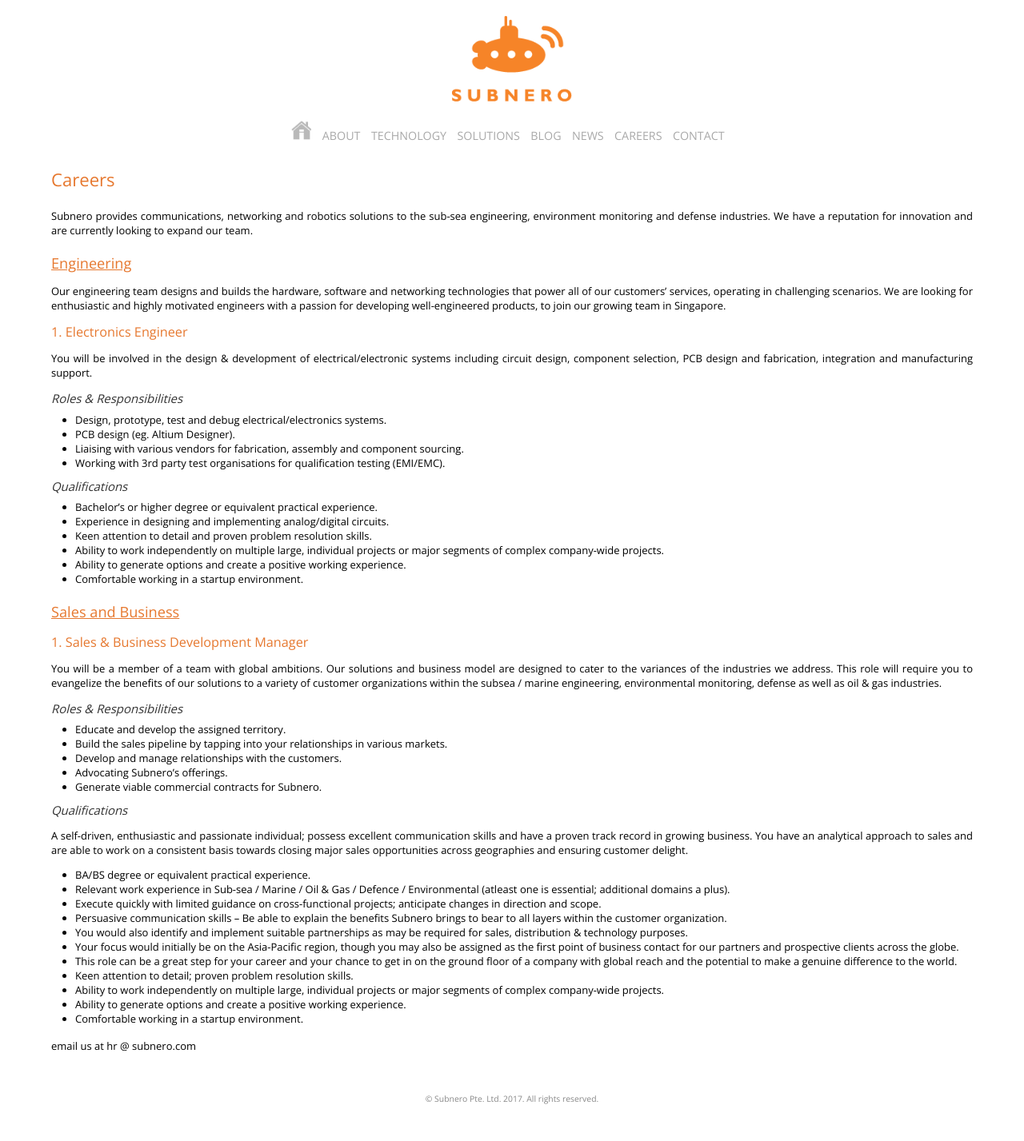
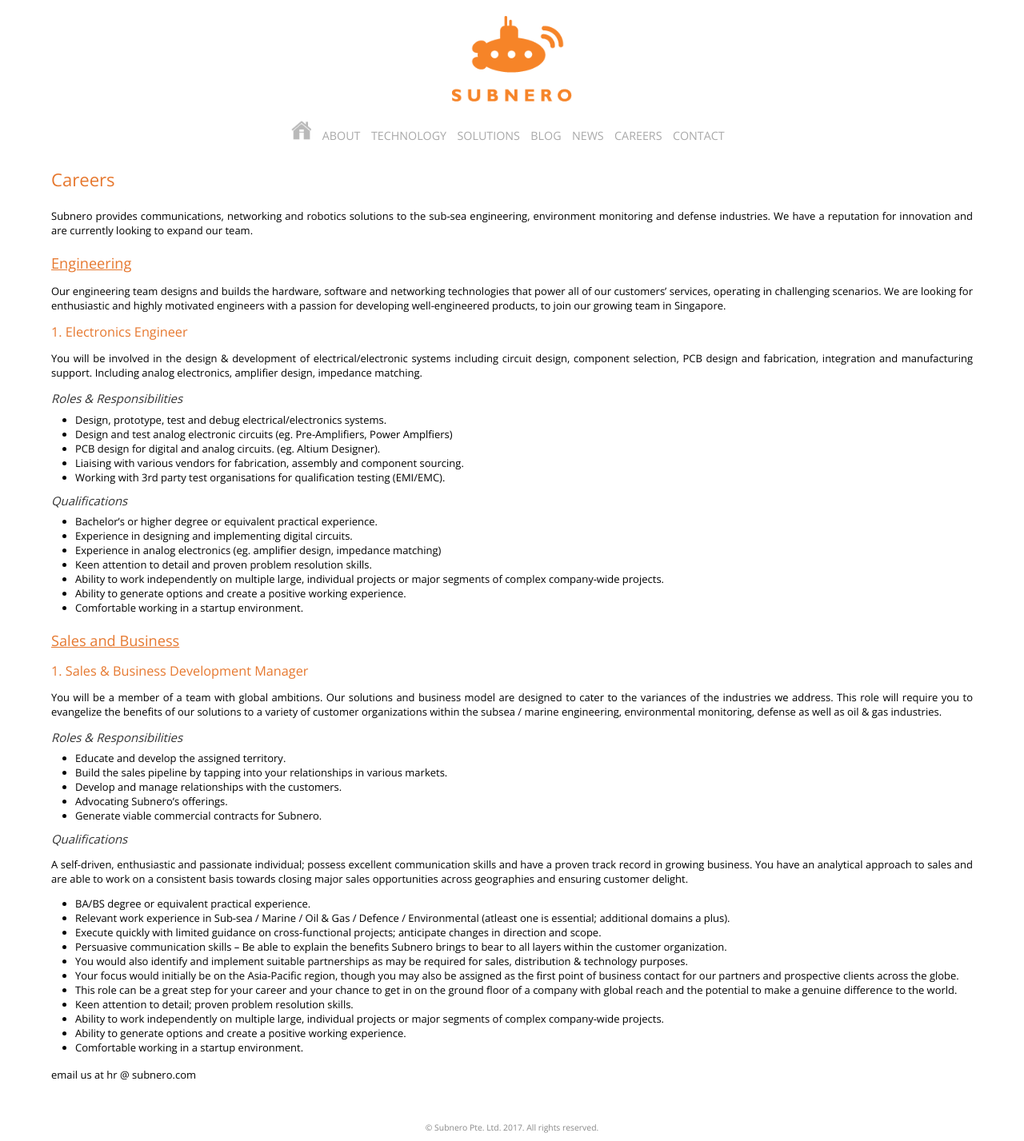
Before and after one commit to subnero1/old_website, a Jekyll site: the page built from career/index.html, in a window 1280 px wide. Shown: the whole page at 80% size. Built offline with Jekyll 4.4.1, drawn with Linux system fonts in a browser that asks for light colours; before the commit the page ends 1391 px from its top, so only the background shows below that.

Commit message:
added analog to EE JD

```diff
--- a/career/index.html
+++ b/career/index.html
@@ -14,12 +14,13 @@
     <div class="jd">
       <h2> 1. Electronics Engineer </h2>
 
-      <p>You will be involved in the design &amp; development of electrical/electronic systems including circuit design, component selection, PCB design and fabrication, integration and manufacturing support.</p>
+      <p>You will be involved in the design &amp; development of electrical/electronic systems including circuit design, component selection, PCB design and fabrication, integration and manufacturing support. Including analog electronics, amplifier design, impedance matching.</p>
 
       <h3> Roles &amp; Responsibilities </h3>
       <ul>
         <li>Design, prototype, test and debug electrical/electronics systems.</li>
-        <li>PCB design (eg. Altium Designer).</li>
+        <li>Design and test analog electronic circuits (eg. Pre-Amplifiers, Power Amplfiers)</li>
+        <li>PCB design for digital and analog circuits. (eg. Altium Designer).</li>
         <li>Liaising with various vendors for fabrication, assembly and component sourcing.</li>
         <li>Working with 3rd party test organisations for qualification testing (EMI/EMC).</li>
       </ul>
@@ -27,7 +28,8 @@
       <h3> Qualifications </h3>
       <ul>
         <li>Bachelor’s or higher degree or equivalent practical experience.</li>
-        <li>Experience in designing and implementing analog/digital circuits.</li>
+        <li>Experience in designing and implementing digital circuits.</li>
+        <li>Experience in analog electronics (eg. amplifier design, impedance matching)</li>
         <li>Keen attention to detail and proven problem resolution skills.</li>
         <li>Ability to work independently on multiple large, individual projects or major segments of complex company-wide projects.</li>
         <li>Ability to generate options and create a positive working experience.</li>
```
